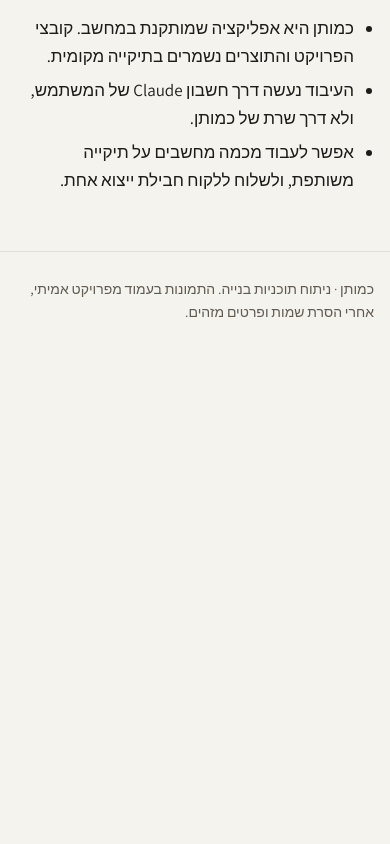
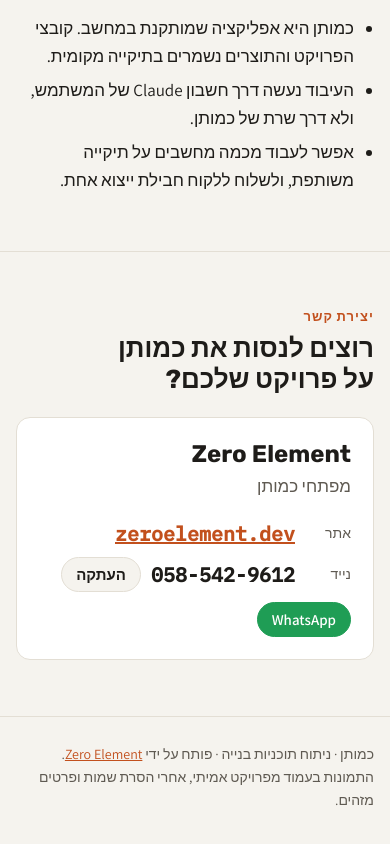
Before and after one commit to garteli/kamutan-site, a plain HTML site: page index.html in a window 390 px wide. Shown: the part 9976-10820 px from the top of the page. Before the commit the page ends 10340 px from the top, so only its background shows below. Drawn offline with Linux system fonts and the light colour scheme.

Commit message:
Add Zero Element contact: website, mobile, WhatsApp
Co-Authored-By: Claude Opus 5.5 <noreply@anthropic.com>

```diff
--- a/index.html
+++ b/index.html
@@ -144,6 +144,18 @@ figcaption b { color: var(--ink); font-weight: 600; }
 .status { display: inline-block; font-size: 13px; font-weight: 600; color: var(--accent); background: var(--accent-soft); border-radius: 999px; padding: 2px 10px; }
 .cost ul, .privacy ul { margin: 0; padding-inline-start: 20px; display: grid; gap: 6px; }
 
+/* contact */
+.contact { display: grid; grid-template-columns: minmax(0, 1fr) auto; gap: 20px; align-items: center; background: var(--sheet); border: 1px solid var(--line); border-radius: 14px; padding: 22px; }
+@media (max-width: 720px) { .contact { grid-template-columns: 1fr; } }
+.contact .who { display: grid; gap: 4px; }
+.contact .co { font: 700 24px var(--f-display); }
+.contact .lines { display: grid; gap: 10px; }
+.contact .line { display: flex; align-items: center; gap: 10px; flex-wrap: wrap; }
+.contact .line .label { font-size: 14px; color: var(--ink-2); min-width: 46px; }
+.contact .val { font: 600 20px var(--f-num); direction: ltr; unicode-bidi: isolate; user-select: all; }
+.btn { font: 600 15px var(--f-body); border: 1px solid var(--line); background: var(--paper); color: var(--ink); padding: 7px 14px; border-radius: 999px; cursor: pointer; text-decoration: none; display: inline-flex; align-items: center; gap: 6px; }
+.btn.wa { background: #1f9d55; border-color: #1f9d55; color: #fff; }
+.btn:focus-visible { outline: 2px solid var(--accent); outline-offset: 2px; }
 footer { border-top: 1px solid var(--line); padding-block: 26px 40px; color: var(--ink-2); font-size: 14px; }
 
 /* image viewer */
@@ -168,6 +180,7 @@ dialog#zoom p { color: #eee; font-size: 14px; padding: 6px 2px; }
       <a href="#uses">שימושים</a>
       <a href="#savings">חיסכון</a>
       <a href="#costs">הערכת עלויות</a>
+      <a href="#contact">יצירת קשר</a>
     </nav>
   </div>
 </header>
@@ -341,10 +354,35 @@ dialog#zoom p { color: #eee; font-size: 14px; padding: 6px 2px; }
       <li>אפשר לעבוד מכמה מחשבים על תיקייה משותפת, ולשלוח ללקוח חבילת ייצוא אחת.</li>
     </ul>
   </section>
+
+  <section class="block wrap" id="contact">
+    <div class="intro">
+      <span class="eyebrow">יצירת קשר</span>
+      <h2>רוצים לנסות את כמותן על פרויקט שלכם?</h2>
+    </div>
+    <div class="contact">
+      <div class="who">
+        <a class="co" href="https://zeroelement.dev/" target="_blank" rel="noopener" style="color:inherit;text-decoration:none">Zero Element</a>
+        <span class="muted">מפתחי כמותן</span>
+      </div>
+      <div class="lines">
+        <div class="line">
+          <span class="label">אתר</span>
+          <a class="val" href="https://zeroelement.dev/" target="_blank" rel="noopener">zeroelement.dev</a>
+        </div>
+        <div class="line">
+          <span class="label">נייד</span>
+          <span class="val" id="phone">058-542-9612</span>
+          <button class="btn" type="button" data-copy="0585429612" aria-label="העתקת מספר הנייד">העתקה</button>
+          <a class="btn wa" href="https://wa.me/972585429612" target="_blank" rel="noopener">WhatsApp</a>
+        </div>
+      </div>
+    </div>
+  </section>
 </main>
 
 <footer>
-  <div class="wrap">כמותן · ניתוח תוכניות בנייה. התמונות בעמוד מפרויקט אמיתי, אחרי הסרת שמות ופרטים מזהים.</div>
+  <div class="wrap">כמותן · ניתוח תוכניות בנייה · פותח על ידי <a href="https://zeroelement.dev/" target="_blank" rel="noopener">Zero Element</a>. התמונות בעמוד מפרויקט אמיתי, אחרי הסרת שמות ופרטים מזהים.</div>
 </footer>
 
 <dialog id="zoom" aria-label="תמונה מוגדלת"><img alt=""><p></p></dialog>
@@ -385,6 +423,15 @@ dialog#zoom p { color: #eee; font-size: 14px; padding: 6px 2px; }
     } else if (dlg.open && (t === dlg || t === zImg)) dlg.close();
   });
 
+  // copy buttons (contact details); fall back to selecting the text
+  document.querySelectorAll('[data-copy]').forEach(function (b) {
+    b.addEventListener('click', function () {
+      var text = b.getAttribute('data-copy'), done = function () { var t = b.textContent; b.textContent = 'הועתק'; setTimeout(function () { b.textContent = t; }, 1500); };
+      var sel = function () { var v = b.parentNode.querySelector('.val'); var r = document.createRange(); r.selectNodeContents(v); var s = getSelection(); s.removeAllRanges(); s.addRange(r); };
+      try { navigator.clipboard.writeText(text).then(done, sel); } catch (e) { sel(); }
+    });
+  });
+
   // savings calculator
   var ids = ['cSheets', 'cHours', 'cReview', 'cRate', 'cBids'];
   var fmt = function (n) { return Math.round(n).toLocaleString('he-IL'); };
```
